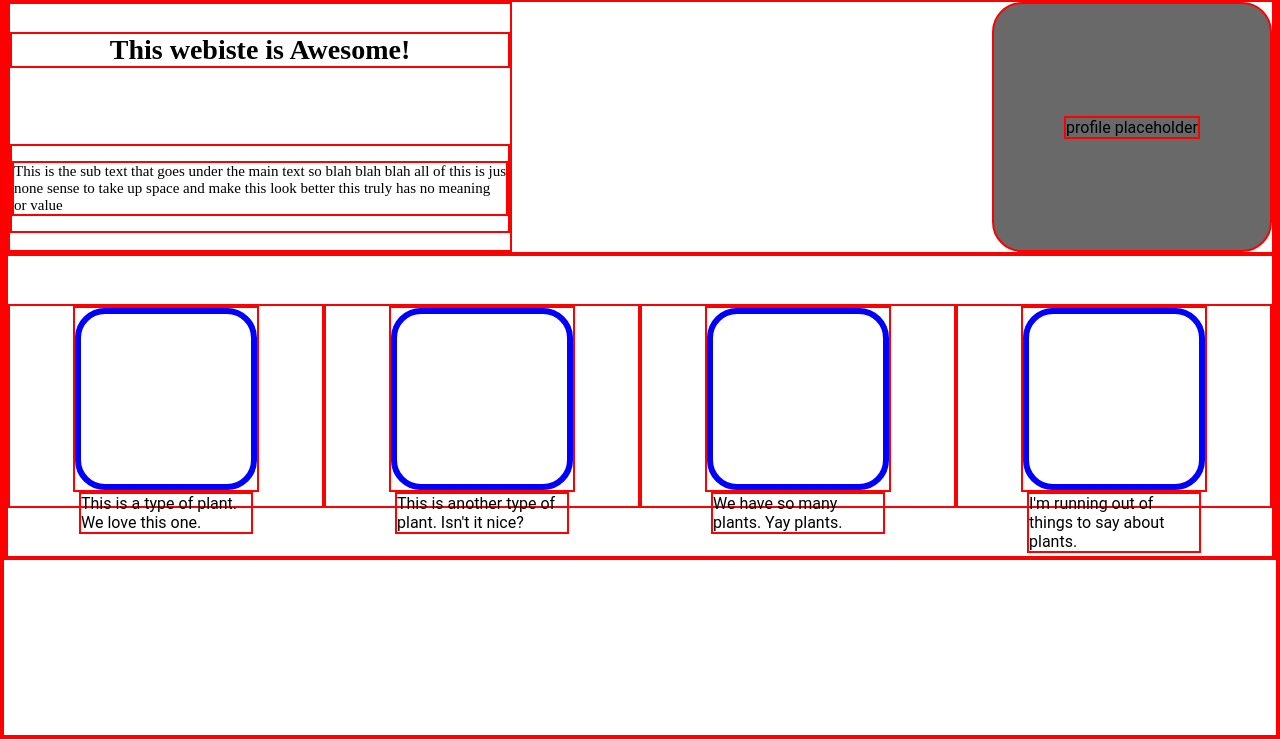
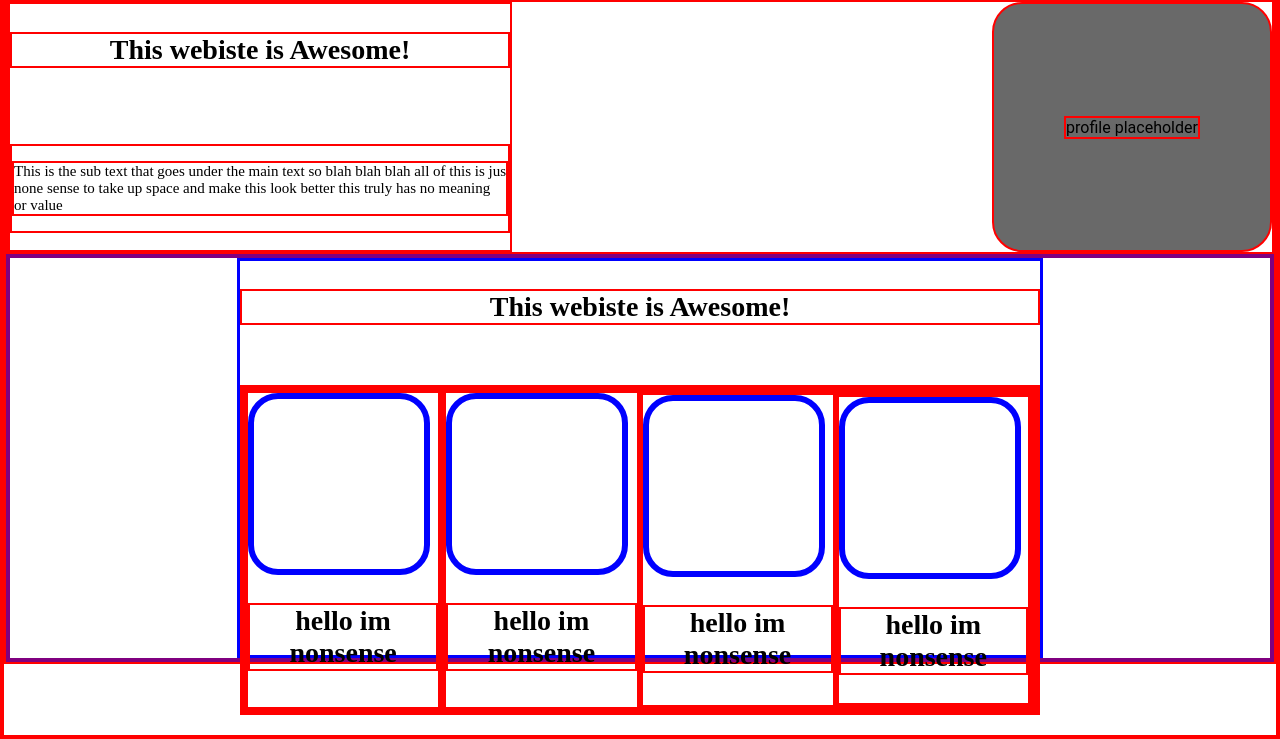
Before and after one commit to A-Lo85/website, a plain HTML site: page index.html in a window 1280 px wide. Shown: the part 69-808 px from the top of the page. Drawn offline with Linux system fonts and the light colour scheme.

Commit message:
created storage files. reworked the code for the title for the second portion.

```diff
--- a/index.html
+++ b/index.html
@@ -30,34 +30,40 @@
         <div class="left-pic">
          <p>profile placeholder</p>
         </div>
-
       </div>
       <div class="rand-info">
+        <div class="rand-text" >
+          <p >This webiste is Awesome!</p> <br>
+
+         <div class="rand-open">
+          <div class="container">
             <div class="info">
               <div class="square-con">
                <div class="squares"></div>
+               <p>hello im nonsense</p>
               </div>
-           <div class="text">This is a type of plant. We love this one.</div>
             </div>
             <div class="info">
               <div class="square-con">
                <div class="squares"></div>
-             </div>
-           <div class="text">This is another type of plant. Isn't it nice?</div>
+               <p>hello im nonsense</p>
               </div>
               <div class="info">
                 <div class="square-con">
                  <div class="squares"></div>
-             </div>
-           <div class="text">We have so many plants. Yay plants.</div>
+                 <p>hello im nonsense</p>
                 </div>
                 <div class="info">
                   <div class="square-con">
                    <div class="squares"></div>
-             </div>
-           <div class="text">I'm running out of things to say about plants.</div>
+                   <p>hello im nonsense</p>
                   </div>
           </div>
+
+
+        </div>
+      </div>
+
 
     </div>
  </body>
--- a/style.css
+++ b/style.css
@@ -77,31 +77,32 @@ font-weight: 600;
 /*second protion begin*/
 .rand-info{
     display: flex;
-    height: 300px;
+    height: 400px;
+    border: 4px solid purple;
     justify-content: center;
-    align-items: center;
 
+
+    gap: 30em;
+}
+.rand-text{
+    text-align: center;
+    width: 800px;
+    font-family:hero;
+    font-weight: 900;
+    font-size: 28px;
+    border: 3px solid blue;
 }
 .info{
     display: flex;
-    flex-direction: column;
-    align-items: center;
-    height: 200px;
-    width: 350px;
 }
-.square-con{
-
-align-items: center;
-}
-
 .squares{
+    display: flex;
     height: 170px;
     border: 6px solid blue;
     border-radius: 30px;
     width: 170px;
 
 }
-.text{
-    width: 170px;
-
+.container{
+    display:flex;
 }
```
Also changed, not shown: hold.html (added, +24 -0 lines), 1 other file. Lines whose indentation alone changed are shown as unchanged.
